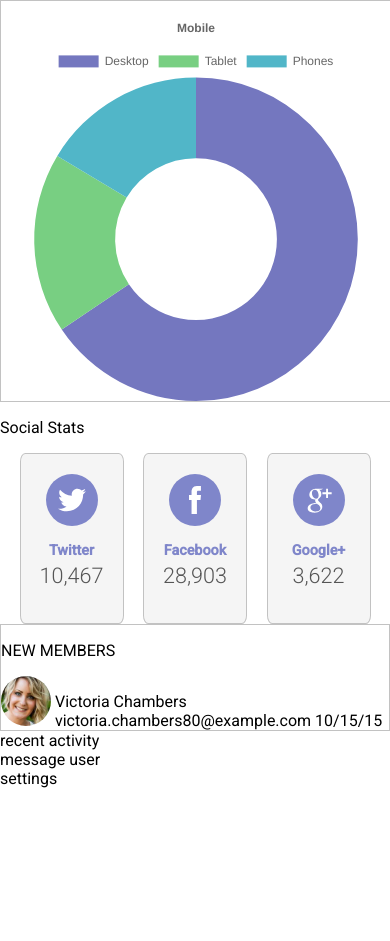
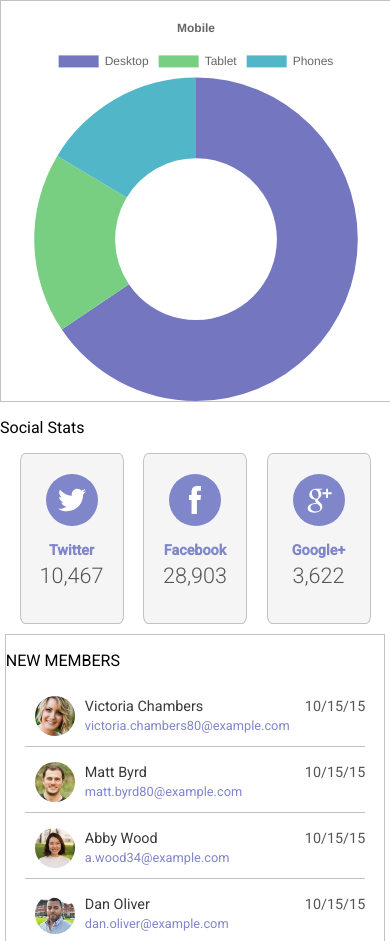
Before and after one commit to alicelandroe/WebApp_Dashboard, a plain HTML site: page index.html in a window 390 px wide. Shown: the part 1059-2000 px from the top of the page. Before the commit the page ends 1847 px from the top, so only its background shows below. Drawn offline with nearby package versions, Linux system fonts and the light colour scheme.

Commit message:
Finished new members section (on mobile)
+ added purple colour variables

```diff
--- a/index.html
+++ b/index.html
@@ -102,18 +102,70 @@
                 </div>
             </section>
 
+            <section class="new-members">
+                <p>NEW MEMBERS</p>
+                 <!-- new member box -->
+                <div class="new-member-box">
+                    <img src="images/member-1.jpg" alt="profile image" class="new-member-box__profile-img">
+
+                    <div class="new-member-box__text-content">
+                        <div class="new-member-box__first-row">
+                            <span class="new-member-box__name">
+                                Victoria Chambers
+                            </span>
+                            <span class="new-member-box__date">10/15/15</span>
+                        </div>
+
+                        <span class="new-member-box__email">victoria.chambers80@example.com</span>
+                    </div>
+                </div>
+                <!-- new member box -->
+                <div class="new-member-box">
+                    <img src="images/member-2.jpg" alt="profile image" class="new-member-box__profile-img">
+
+                    <div class="new-member-box__text-content">
+                        <div class="new-member-box__first-row">
+                            <span class="new-member-box__name">
+                                Matt Byrd
+                            </span>
+                            <span class="new-member-box__date">10/15/15</span>
+                        </div>
+
+                        <span class="new-member-box__email">matt.byrd80@example.com</span>
+                    </div>
+                </div>
+                 <!-- new member box -->
+                <div class="new-member-box">
+                    <img src="images/member-3.jpg" alt="profile image" class="new-member-box__profile-img">
+
+                    <div class="new-member-box__text-content">
+                        <div class="new-member-box__first-row">
+                            <span class="new-member-box__name">
+                                Abby Wood
+                            </span>
+                            <span class="new-member-box__date">10/15/15</span>
+                        </div>
+
+                        <span class="new-member-box__email">a.wood34@example.com</span>
+                    </div>
+                </div>
+                 <!-- new member box -->
+                <div class="new-member-box">
+                    <img src="images/member-4.jpg" alt="profile image" class="new-member-box__profile-img">
+
+                    <div class="new-member-box__text-content">
+                        <div class="new-member-box__first-row">
+                            <span class="new-member-box__name">
+                                Dan Oliver
+                            </span>
+                            <span class="new-member-box__date">10/15/15</span>
+                        </div>
+
+                        <span class="new-member-box__email">dan.oliver@example.com</span>
+                    </div>
+                </div>
 
 
-            <section class="new-members">
-                <p>NEW MEMBERS</p>
-                <div class="new-member-box">
-                    <img src="images/member-1.jpg" alt="profile image" class="new-member-box__profile-img">
-                    <span class="new-member-box__name">Victoria Chambers
-                        <br>
-                        <span class="new-member-box__email">victoria.chambers80@example.com</span>
-                    </span>
-                    <span class="new-member-box__date">10/15/15</span>
-                </div>
             </section>
             <div class="recent-activity">
                 recent activity
--- a/scss/components/_alert.scss
+++ b/scss/components/_alert.scss
@@ -1,5 +1,5 @@
 .alert {
-    background-color: #7F86CA;
+    background-color: $light-purple;
     border-radius: 5%;
     width: 90%;
     margin: 5px auto;
--- a/scss/components/_header.scss
+++ b/scss/components/_header.scss
@@ -1,5 +1,5 @@
 header {
-    background-color: #7F86CA;
+    background-color: $light-purple;
     display: flex;
     justify-content: space-between;
     align-items: center;
@@ -40,5 +40,5 @@ header {
     display: flex;
     align-items: center;
     padding-left: 10px;
-    border-left: solid #6772CA 1px;
+    border-left: solid $light-purple 1px;
 }
--- a/scss/components/_navigation.scss
+++ b/scss/components/_navigation.scss
@@ -1,5 +1,5 @@
 .navigation {
-    background-color: #57587F;
+    background-color: $dark-purple;
     padding: 15px;
 }
 
--- a/scss/components/_newMembers.scss
+++ b/scss/components/_newMembers.scss
@@ -1,18 +1,49 @@
 .new-members {
-    border: solid 1px rgb(194, 194, 194);
+    border: solid 1px $gray-outline;
+    width: 97%;
+    margin: 10px auto;
 
 }
 
 .new-member-box {
+    display: flex;
+    align-items: center;
+    width: 90%;
+    margin: 5px auto;
+    padding-bottom: 10px;
+    padding-top: 10px;
+    border-bottom: solid 1px $gray-outline;
 
-
+    &__first-row {
+        display: flex;
+        justify-content: space-between;
+    }
+    &__text-content {
+        width: 100%;
+    }
     &__profile-img {
+        display: inline-block;
         border-radius: 50%;
-        width: 50px;
-        height: 50px;
+        padding: 0 10px;
+        width: 40px;
+        height: 40px;
     }
-
     &__name {
         display: inline-block;
+        justify-content: space-evenly;
+        font-size: 0.9em;
+        color: rgb(58, 57, 57);
+    }
+    &__email {
+        color: $light-purple;
+        font-size: 0.8em;
+    }
+    &__date {
+        font-size: 0.9em;
+        color: rgb(85, 85, 85);
     }
 }
+
+.new-member-box:last-child {
+    border-bottom: none;
+}
--- a/scss/components/_social.scss
+++ b/scss/components/_social.scss
@@ -22,7 +22,7 @@
         padding-bottom: 15px;
         font-weight: 600;
         font-size: 0.9em;
-        color: #7F86CA;
+        color: $light-purple;
     }
 
     &__number {
--- a/scss/styles.scss
+++ b/scss/styles.scss
@@ -1 +1 @@
-@import 'components/index.scss';
+@import 'utilities/index.scss', 'components/index.scss';
--- /dev/null
+++ b/scss/utilities/_colors.scss
@@ -0,0 +1,5 @@
+// COLORS
+$white: #fff;
+$light-purple: #7F86CA;
+$dark-purple: #57587F;
+$gray-outline: rgb(194, 194, 194);
--- /dev/null
+++ b/scss/utilities/index.scss
@@ -0,0 +1 @@
+@import 'colors';
```
Also changed, not shown: styles/components/index.css, styles/styles.css, styles/utilities/index.css (added), 3 other files.
